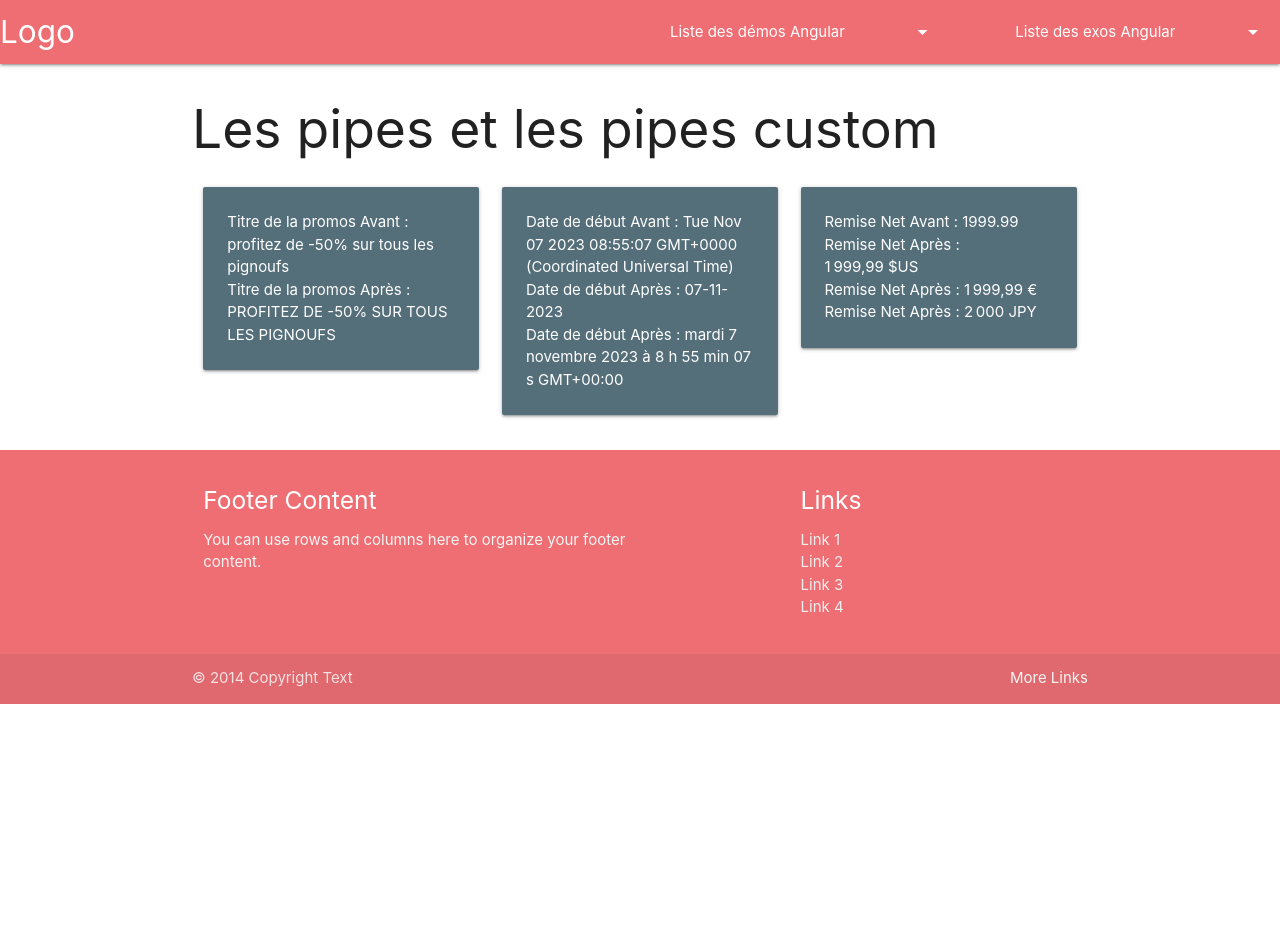
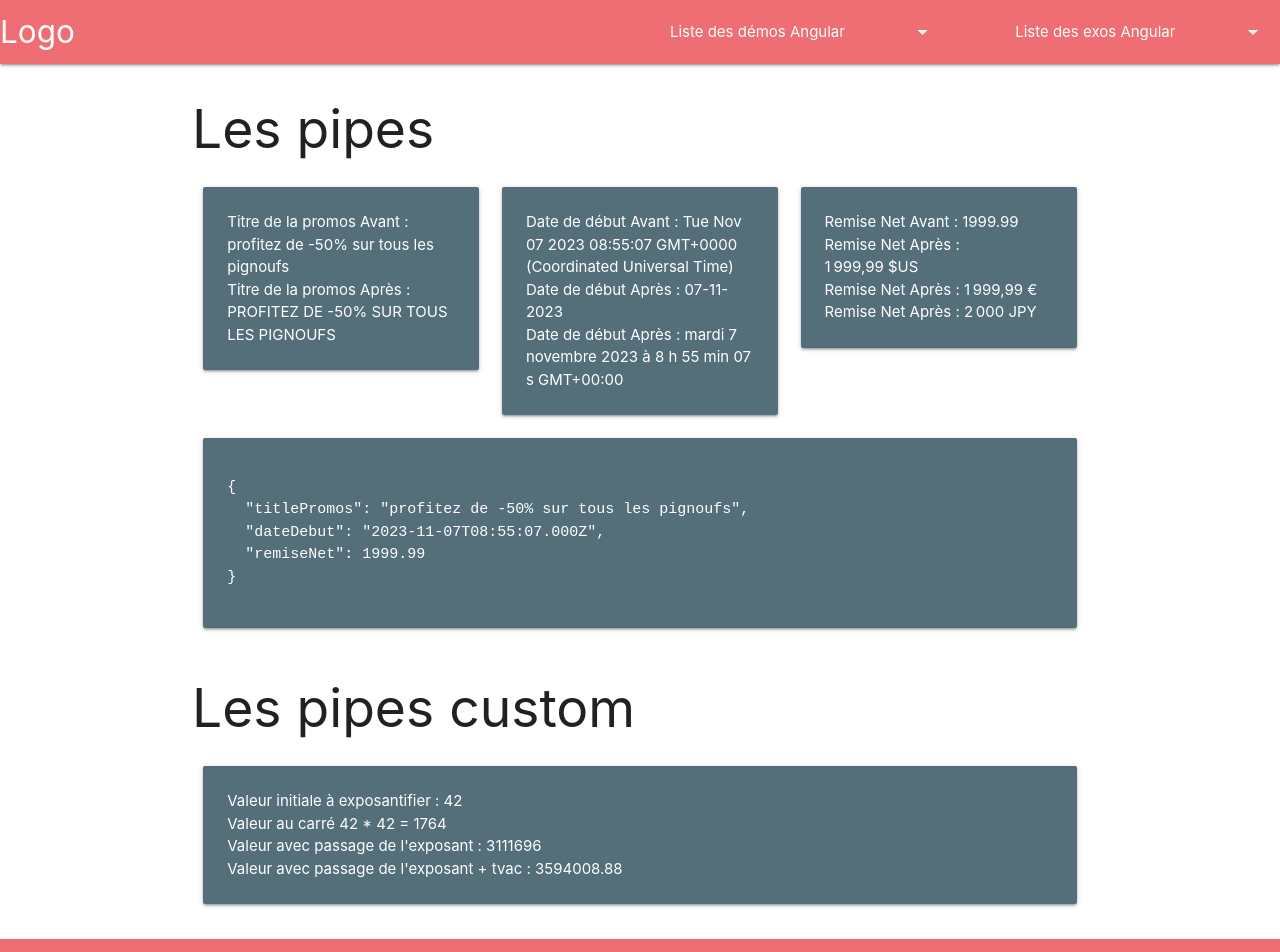
Before and after one commit to evengyl/Technofutur_dotnet_cyber_2_angular, an Angular app: page /pipes2 in a window 1280 px wide. Shown: the top 952 px of the page. Before the commit the page ends 800 px from the top, so only its background shows below. Built offline with nearby package versions, Linux system fonts and the light colour scheme.

Commit message:
add pipe custom

```diff
--- a/src/app/app.module.ts
+++ b/src/app/app.module.ts
@@ -14,7 +14,8 @@ import { Pipes2Component } from './components/demos/pipes2/pipes2.component';
 
 
 import { registerLocaleData } from '@angular/common';
-import localFr from "@angular/common/locales/fr-BE"
+import localFr from "@angular/common/locales/fr-BE";
+import { CustomPipePowPipe } from './components/demos/pipes2/custom-pipe-pow.pipe'
 
 registerLocaleData(localFr)
 
@@ -28,7 +29,8 @@ registerLocaleData(localFr)
     Bindings1Component,
     Exos01Component,
     FourOfourComponent,
-    Pipes2Component
+    Pipes2Component,
+    CustomPipePowPipe
   ],
   imports: [
     BrowserModule,
--- /dev/null
+++ b/src/app/components/demos/pipes2/custom-pipe-pow.pipe.ts
@@ -0,0 +1,28 @@
+import { Pipe, PipeTransform } from '@angular/core';
+
+@Pipe({
+  name: 'customPipePow'
+})
+export class CustomPipePowPipe implements PipeTransform {
+
+  transform(value: number, ...args: any[]): any {
+    console.log(value)
+    console.log(args)
+
+    if(args.length == 0)
+      value = Math.pow(value, 2)
+
+    else if(args.length == 1)
+      value = Math.pow(value, args[0])
+
+      else if(args.length == 2){
+        value = Math.pow(value, args[0])
+        value = value * ((args[1] / 100) + 1)
+      }
+
+
+
+    return value;
+  }
+
+}
--- a/src/app/components/demos/pipes2/pipes2.component.html
+++ b/src/app/components/demos/pipes2/pipes2.component.html
@@ -1,4 +1,4 @@
-<h2>Les pipes et les pipes custom</h2>
+<h2>Les pipes</h2>
 
 <div class="row">
     <div class="col s4">
@@ -28,4 +28,29 @@
             </div>
         </div>
     </div>
+
+    <div class="col s12">
+        <div class="card blue-grey darken-1">
+            <div class="card-content white-text">
+                <pre>{{ allDatasInObject | json}}</pre>
+            </div>
+        </div>
+    </div>
 </div>
+
+
+
+<h2>Les pipes custom</h2>
+
+<div class="row">
+    <div class="col s12">
+        <div class="card blue-grey darken-1">
+            <div class="card-content white-text">
+                <p>Valeur initiale à exposantifier : {{ powerPipe }}</p>
+                <p>Valeur au carré {{powerPipe}} * {{powerPipe}} = {{ powerPipe | customPipePow }}</p>
+                <p>Valeur avec passage de l'exposant : {{ powerPipe | customPipePow : 4}}</p>
+                <p>Valeur avec passage de l'exposant + tvac : {{ powerPipe | customPipePow : 4 : 15.5 }}</p>
+            </div>
+        </div>
+    </div>
+</div>
--- a/src/app/components/demos/pipes2/pipes2.component.ts
+++ b/src/app/components/demos/pipes2/pipes2.component.ts
@@ -13,4 +13,6 @@ export class Pipes2Component {
     remiseNet : 1999.99
   }
 
+  public powerPipe : number = 42
+
 }
```
